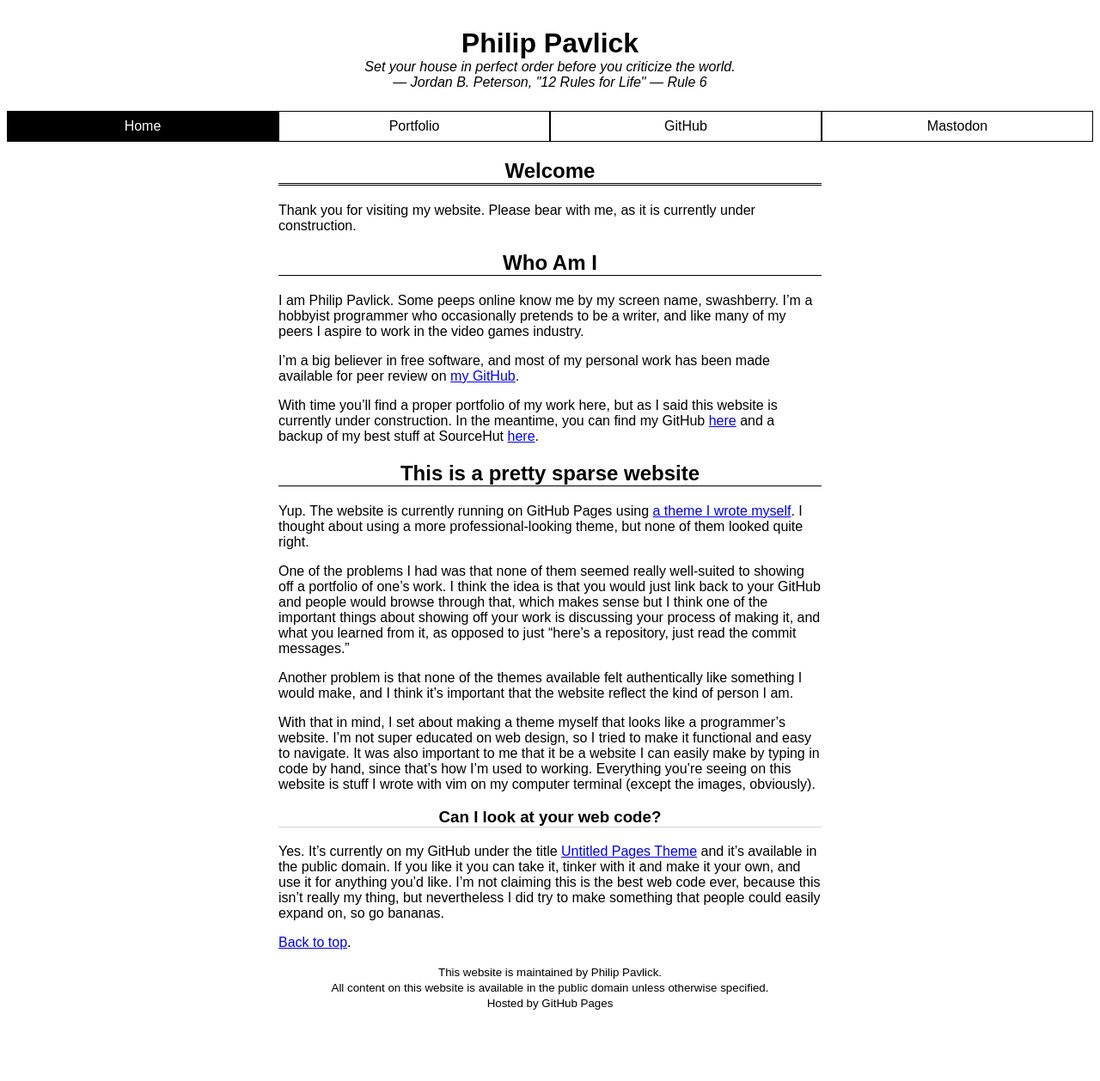
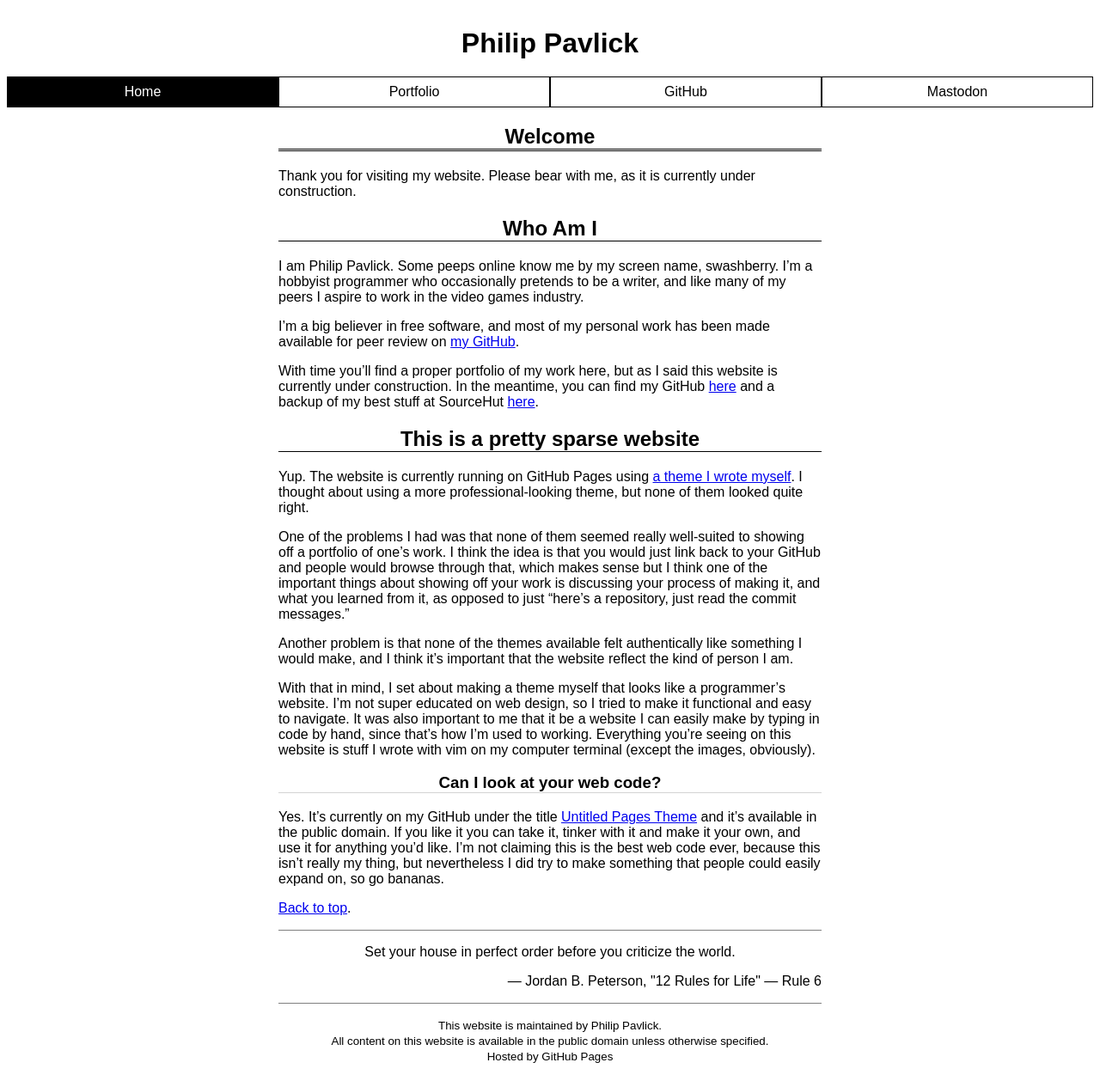
Before and after one commit to swashdev/swashdev.github.io, a Jekyll site: the page built from index.md, in a window 1280 px wide. Shown: the whole page at 86% size. Built offline with Jekyll 4.4.1, drawn with Linux system fonts in a browser that asks for light colours; before the commit the page ends 1196 px from its top, so only the background shows below that.

Commit message:
move the fortunes to the bottom of the page.
The site's subtitle has been removed entirely.

```diff
--- a/_layouts/default.html
+++ b/_layouts/default.html
@@ -14,14 +14,21 @@
 
 		<h1 class = "title" id = "top">{{ site.title }}</h1>
 
-		<p class = "subtitle" id = "fortune">{{ site.description }}</p>
-
                 {% include header.html %}
 
 		<section>
 		{{ content }}
 
 		<p><a href = "#top">Back to top</a>.</p>
+
+		{% comment %} This is the element which will contain a random
+		fortune courtesy of fortune.js.  What's in there now is a
+		placeholder from my old website. {% endcomment %}
+		<div id = "fortune">
+                        <p>
+			Nothing's worth doing that's not worth doing right.
+                        </p>
+		</div>
 
 		<p style = "text-align: center;">
 			<small>This website is maintained by Philip Pavlick.
--- a/assets/css/style.css
+++ b/assets/css/style.css
@@ -146,6 +146,30 @@ ul.project-frontmatter ul li
 .footnotes::before
 {
 	content: "Footnotes:";
+}
+
+/* a section at the bottom for displaying fortunes. */
+#fortune
+{
+	border-style: solid none;
+	border-width: 1px;
+	border-color: gray;
+}
+
+#fortune p
+{
+	text-align: center;
+}
+
+#fortune p.cite
+{
+	text-align: right;
+	display: block;
+	width: 100%;
+}
+#fortune p.cite::before
+{
+	content: " — ";
 }
 
 /* large images will resize to fit the body; smaller images will be centered */
--- a/assets/js/fortune.js
+++ b/assets/js/fortune.js
@@ -15,10 +15,10 @@ function populateFortune( xml )
 	var i = Math.floor(Math.random() * cookieList.length);
 	cookie = cookieList.item(i);
 
-	txt = cookie.getElementsByTagName( "fortune" ).item(0).textContent;
+	txt = "<p>" + cookie.getElementsByTagName( "fortune" ).item(0).textContent + "</p>";
 
 	if (cookie.getElementsByTagName( "cite" ).length > 0) {
-		txt = txt + "<br /> — " + cookie.getElementsByTagName( "cite" ).item(0).textContent;
+		txt = txt + "<p class = \"cite\">" + cookie.getElementsByTagName( "cite" ).item(0).textContent + "</p>";
 	}
 
 	document.getElementById("fortune").innerHTML = txt;
```
